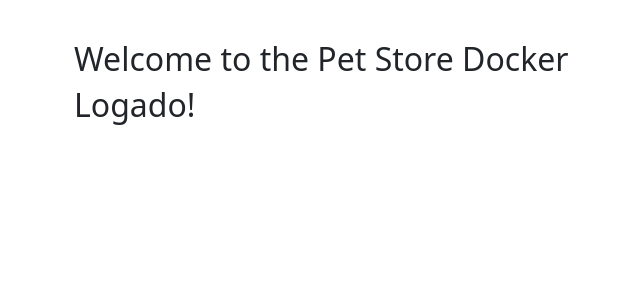
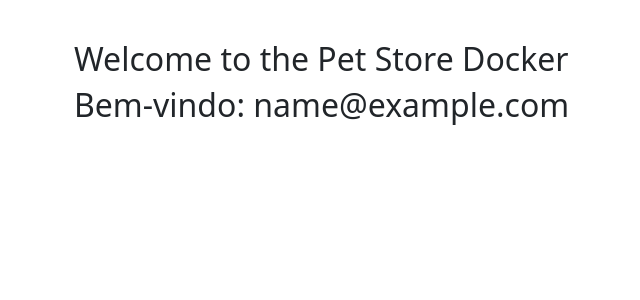
Before and after one commit to Eduardo-Lucas/pet-store-docker, a Django app: page / in a window 1280 px wide. Shown: the part 56-356 px from the top of the page, without its empty margins (20-660 px from the left). Run offline with Django 4.2, Linux system fonts and the light colour scheme; the visitor is signed in with stand-in values (Sample User, id 1); parts of the project's set-up code (start-up, migrations or seed data) failed here and were passed over; some libraries are stand-ins or nearby versions.

Commit message:
Few adjustments in the User model

```diff
--- a/app/core/templates/core/index.html
+++ b/app/core/templates/core/index.html
@@ -4,7 +4,7 @@
   <div class="row">
     <h2 class="mt-5">Welcome to the Pet Store Docker</h2>
     {% if user.is_authenticated %}
-    <h2>Logado!</h2>
+    <h2>Bem-vindo: {{user.email}}</h2>
     {% else %}
     <h2>Não Logado!</h2>
     {% endif %}
--- a/app/users/decorators.py
+++ b/app/users/decorators.py
@@ -3,7 +3,7 @@ from django.contrib.auth.decorators import user_passes_test
 
 
 def tutor_required(
-    function=None, redirect_field_name=REDIRECT_FIELD_NAME, login_url="login"
+    function=None, redirect_field_name=REDIRECT_FIELD_NAME, login_url="users:login"
 ):
     """
     Decorator for views that checks that the logged in user is a tutor,
@@ -20,7 +20,7 @@ def tutor_required(
 
 
 def veterinario_required(
-    function=None, redirect_field_name=REDIRECT_FIELD_NAME, login_url="login"
+    function=None, redirect_field_name=REDIRECT_FIELD_NAME, login_url="users:login"
 ):
     """
     Decorator for views that checks that the logged in user is a veterinarian,
--- a/app/users/forms.py
+++ b/app/users/forms.py
@@ -28,7 +28,7 @@ class TutorSignUpForm(UserCreationForm):
         if commit:
             user.save()
         tutor = Tutor.objects.create(
-            use=user,
+            user=user,
         )
         return tutor
 
```
